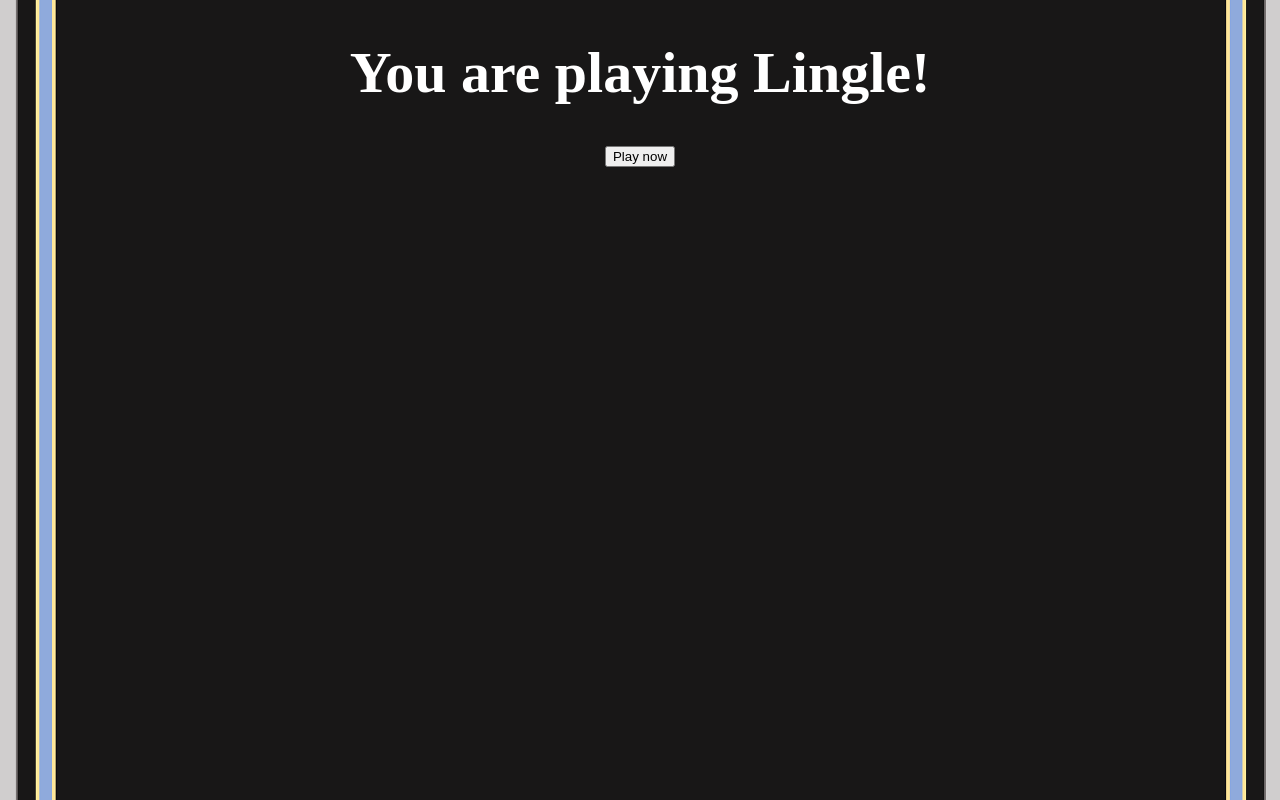
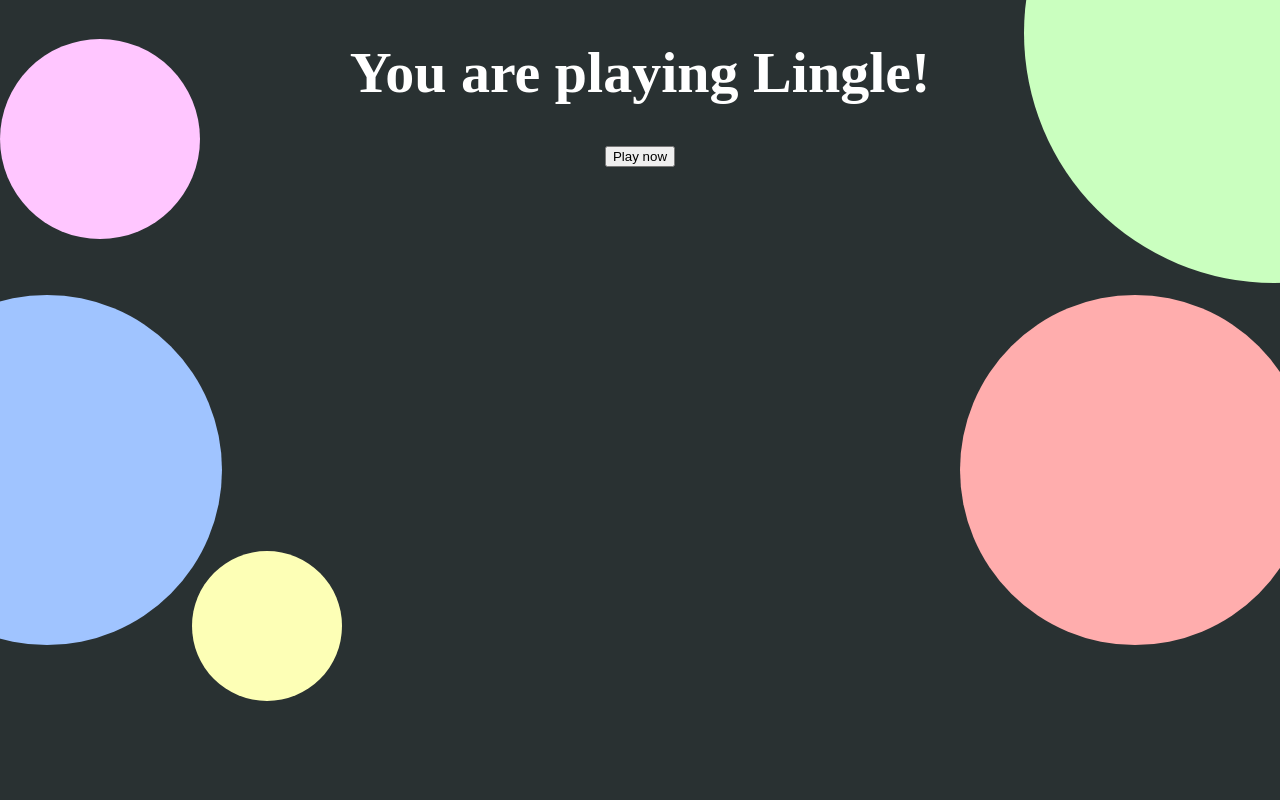
Before and after one commit to Daymo-Web/lingle, a React (Create React App) app: page / in a window 1280 px wide. Built offline with nearby package versions, Linux system fonts and the light colour scheme.

Commit message:
Changed frontend

```diff
--- a/src/App.css
+++ b/src/App.css
@@ -17,7 +17,8 @@
   font-size: 58px;
 }
 
-h2, h3 {
+h2,
+h3 {
   color: white;
   font-family: serif;
   font-weight: bold;
@@ -179,7 +180,53 @@
   /* padding: 0; Remove padding */
   /* margin: 0; Remove margins */
 }
+.circle-1 {
+  position: fixed;
+  width: 200px;
+  height: 200px;
+  background-color: #ffc6ff;
+  border-radius: 50%;
+}
+
+.circle-2 {
+  position: fixed;
+  width: 350px;
+  height: 350px;
+  background: #ffadad;
+  border-radius: 50%;
+  margin-left: 75%;
+  margin-top: 20%;
+}
+.circle-3 {
+  position: fixed;
+  width: 350px;
+  height: 350px;
+  background: #a0c4ff;
+  border-radius: 50%;
+  margin-left: -10%;
+  margin-top: 20%;
+}
+.circle-4 {
+  position: fixed;
+  width: 500px;
+  height: 500px;
+  background: #caffbf;
+  border-radius: 50%;
+  margin-left: 80%;
+  margin-right: -40%;
+  margin-top: -20%;
+}
+.circle-5 {
+  position: absolute;
+  width: 150px;
+  height: 150px;
+  background: #fdffb6;
+  border-radius: 50%;
+  margin-left: 15%;
+  margin-top: 40%;
+}
 
 html {
-  background: url(cooly3.png) no-repeat center center fixed;
+  /* background: url(cooly3.png) no-repeat center center fixed; */
+  background-color: #293132;
 }
--- a/src/App.js
+++ b/src/App.js
@@ -425,6 +425,11 @@
 
   return (
     <div className="App">
+      <div className="circle-1"></div>
+      <div className="circle-2"></div>
+      <div className="circle-3"></div>
+      <div className="circle-4"></div>
+      <div className="circle-5"></div>
       <div>
         <h1>You are playing Lingle!</h1>
       </div>
```
